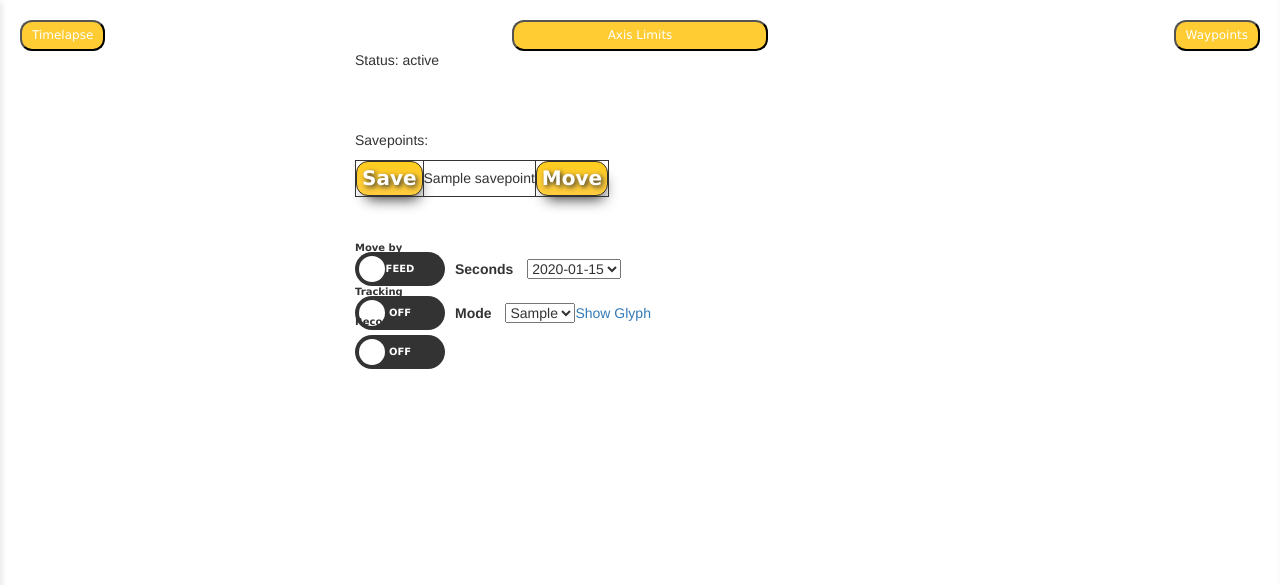
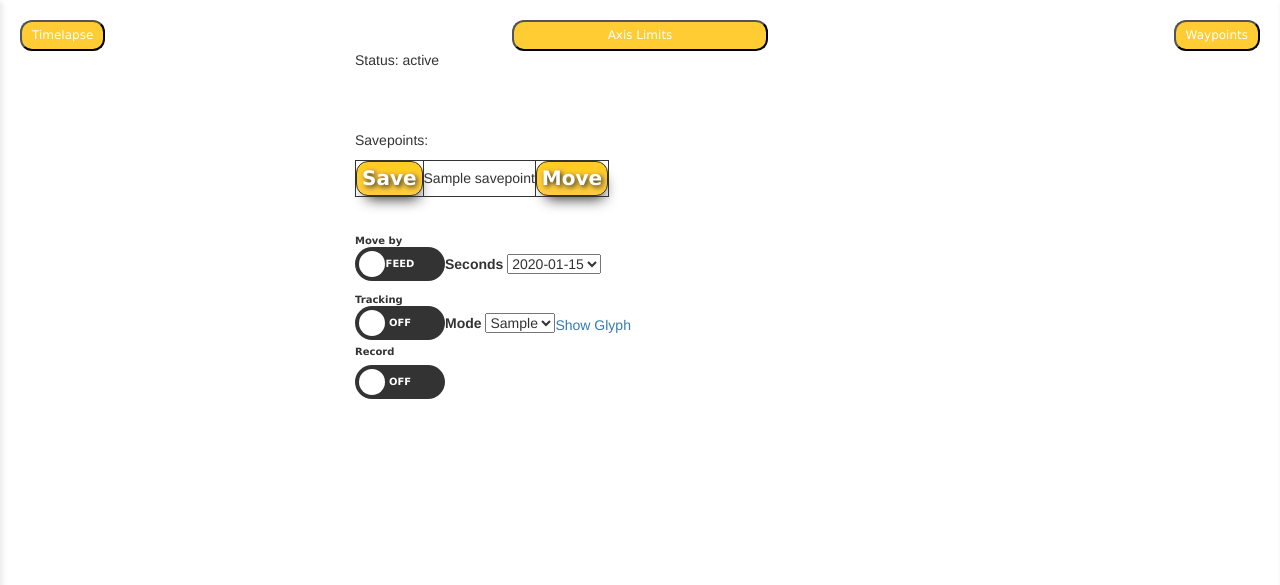
Before and after one commit to danielwould/robocamera, a Flask app: template web-ui/templates/index.html in a window 1280 px wide. Shown: the top 585 px of the page. Run offline with Flask 2, Linux system fonts and the light colour scheme; the template is opened without the code that fills it: most values are stand-ins (such as "Sample title", 1, 10 or a date in 2020); data that the repository does not hold is empty; parts of the project's set-up code (start-up, migrations or seed data) failed here and were passed over; some libraries are stand-ins or nearby versions.

Commit message:
css tweaks

```diff
--- a/web-ui/static/css/dropdowns.css
+++ b/web-ui/static/css/dropdowns.css
@@ -60,8 +60,9 @@ select:focus + .focus {
     display: flex;
     flex-flow: row wrap;
     align-items: center;
+    margin-bottom: 20px;
   }
 
 .form-inline label {
-margin: 5px 10px 5px 0;
+margin: 5px 10px 5px 1;
 }
```
